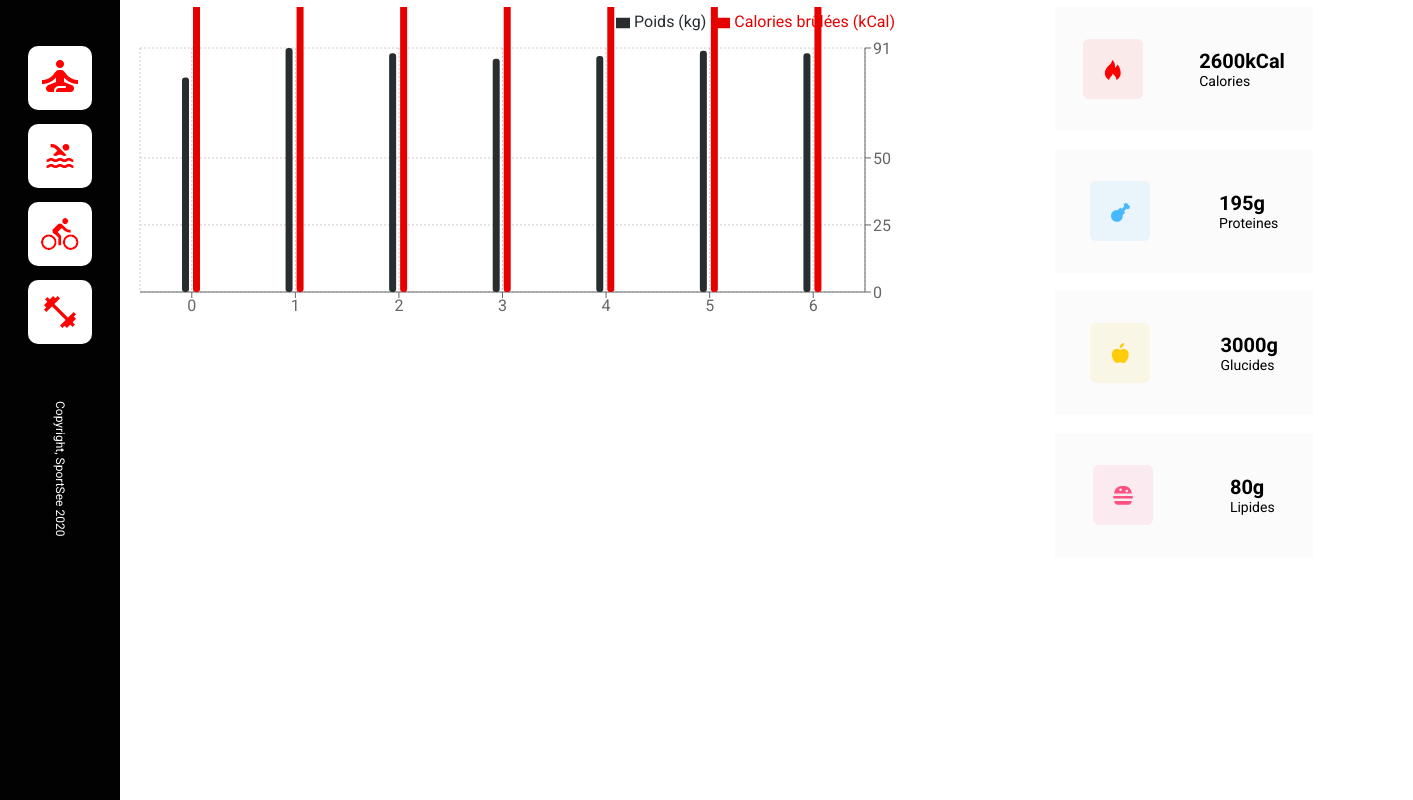
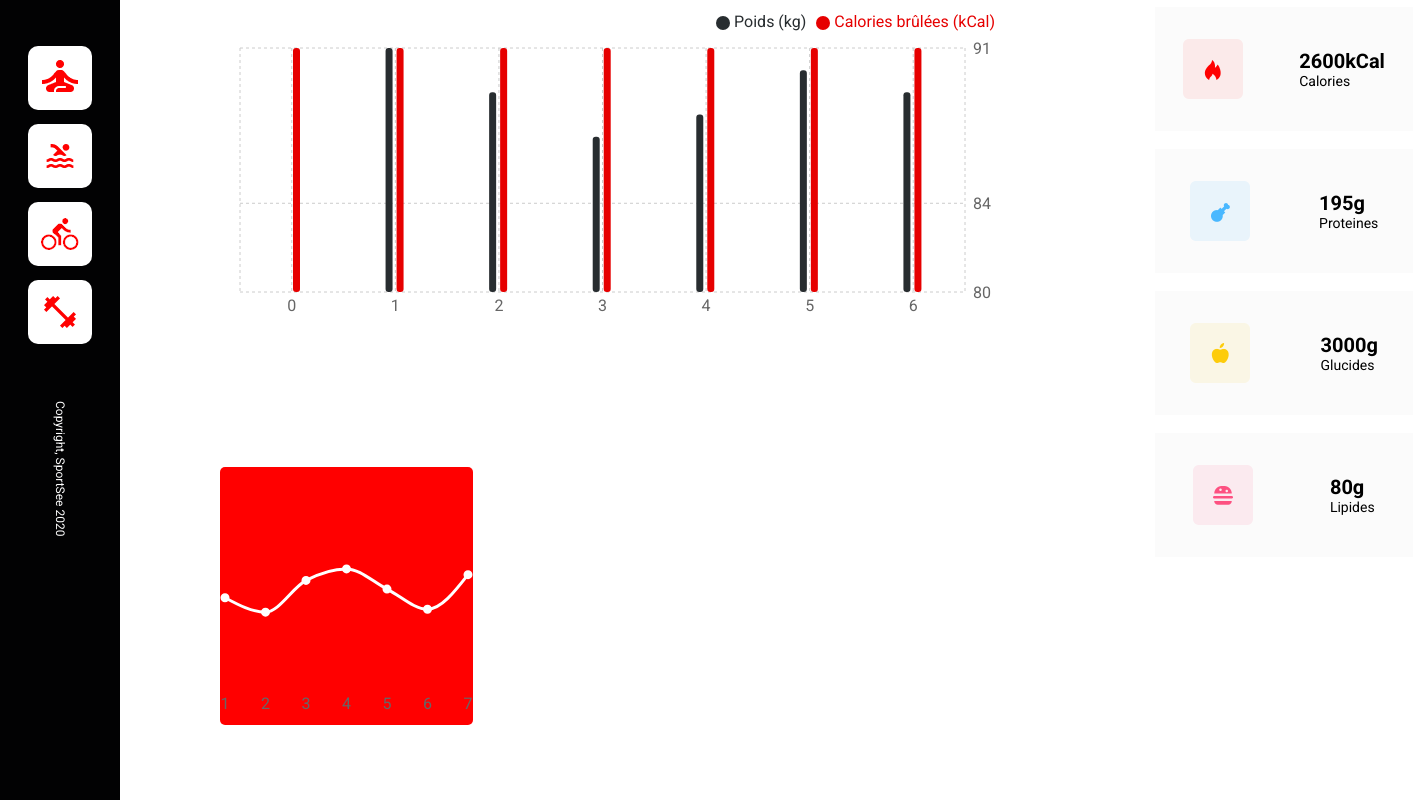
Before and after one commit to Erwandeb/BELLEVILLE_PROJET-12_SPORTSEE, a React (Create React App) app: page / in a window 1280 px wide. Shown: the part 319-1119 px from the top of the page, 1413 px wide, since content can reach past the window. Built offline with nearby package versions, Linux system fonts and the light colour scheme.

Commit message:
add average

```diff
--- a/public/index.html
+++ b/public/index.html
@@ -2,7 +2,6 @@
 <html lang="en">
   <head>
     <meta charset="utf-8" />
-    <link rel="icon" href="../src/public/medias/favicon.png" />
     <meta name="viewport" content="width=device-width, initial-scale=1" />
     <meta name="theme-color" content="#000000" />
     <meta
--- /dev/null
+++ b/src/components/AverageSession.js
@@ -0,0 +1,67 @@
+import React from 'react';
+import { LineChart, Line, XAxis, YAxis, CartesianGrid, Tooltip, Legend, ResponsiveContainer } from 'recharts';
+
+/**
+* This component render a tiny line with daily activity
+* Data come from state Home.js
+* We are using the library Rechart.js
+*
+* @author Erwan
+* @version 1.1
+*/
+
+
+const AverageSession = ({ average }) => {
+
+    if(!average.sessions) {
+        return null
+    }
+
+
+
+
+console.log(average.sessions)
+
+    return (
+        <div className="averageSession">
+            <ResponsiveContainer width="100%" height="100%">
+                <LineChart
+                    width={258}
+                    height={263}
+                    data={average.sessions}
+                    margin={{
+                        top: 50,
+                        right: 5,
+                        left: 5,
+                        bottom: 5,
+                    }}
+
+                >
+                    <defs>
+                        <linearGradient id="colorGradient" x1 ="0" y1="0" x2="0" y2="0">
+                            <stop offset="0%" stopColor="#FFFFFF" stopOpacity={0.4}></stop>
+                            <stop offset="75%" stopColor="#FFFFFF" stopOpacity={0.5}></stop>
+                        </linearGradient>
+                    </defs>
+                    <Line
+                        type="monotone"
+                        dataKey="sessionLength"
+                        stroke="#FFFFFF"
+                        strokeWidth={3}
+                        dot={{fill:"#FFFFFF", stroke:"#FFFFFF" }}
+                        activeDot={{ stroke: 'red', strokeWidth: 2, r: 10 }}
+                        strokeDashArray="4 1 2"
+                        fill="url(#color)"
+                    />
+                        <XAxis
+                        dataKey="day"
+                        tickLine={false}
+                        axisLine={false}
+                    />
+                </LineChart>
+            </ResponsiveContainer>
+        </div>
+    );
+};
+
+export default AverageSession;
--- a/src/components/BarChart.js
+++ /dev/null
@@ -1,42 +0,0 @@
-import React from 'react';
-import { BarChart, Bar, Cell, XAxis, YAxis, CartesianGrid, Tooltip, Legend, ResponsiveContainer } from 'recharts';
-
-const BarChartActivity = ({ activity }) => {
-
-    console.log(activity.sessions)
-
-    if(!activity.sessions) {
-        return null
-    }
-    if(!activity.sessions.length){
-        return null
-    }
-
-    return (
-        <div className="barChartActivity">
-            <ResponsiveContainer width="100%" height="100%">
-                <BarChart
-                    width={500}
-                    height={500}
-                    data={activity.sessions}
-                    margin={{
-                        top: 5,
-                        right: 30,
-                        left: 20,
-                        bottom: 5,
-                    }}
-                >
-                    <CartesianGrid strokeDasharray="2 2" />
-                    <XAxis dataKey=""/>
-                    <YAxis dataKey="kilogram" orientation="right" domain={[0, 'dataMax'+10]} fill="#9B9EAC"/>
-                    <Tooltip />
-                    <Legend verticalAlign="top" height={36} align="right"/>
-                    <Bar  name="Poids (kg)" dataKey="kilogram" fill="#282D30" barSize={7}  radius={3} />
-                    <Bar name="Calories brûlées (kCal)" dataKey="calories" fill="#E60000" barSize={7} radius={3} />
-                </BarChart>
-            </ResponsiveContainer>
-        </div>
-    );
-};
-
-export default BarChartActivity;
--- /dev/null
+++ b/src/components/BarChartActivity.js
@@ -0,0 +1,86 @@
+import React from 'react';
+import { BarChart, Bar, Cell, XAxis, YAxis, CartesianGrid, Tooltip, Legend, ResponsiveContainer } from 'recharts';
+
+/**
+* This component render a barChart with daily activity
+* Data come from state Home.js
+* We are using the library Rechart.js
+*
+* @author Erwan
+* @version 1.1
+*/
+
+
+
+const BarChartActivity = ({ activity }) => {
+
+    if(!activity.sessions) {
+        return null
+    }
+    if(!activity.sessions.length){
+        return null
+    }
+
+    return (
+        <div className="barChartActivity">
+            <ResponsiveContainer width="100%" height="100%">
+                <BarChart
+                    width={500}
+                    height={500}
+                    data={activity.sessions}
+                    margin={{
+                        top: 5,
+                        right: 30,
+                        left: 20,
+                        bottom: 5,
+                    }}
+                >
+                    <CartesianGrid
+                        strokeDasharray="3 3"
+                    />
+                    <XAxis
+                        dataKey=""
+                        tickLine={false}
+                        axisLine={false}
+                    />
+                    <YAxis
+                        dataKey="kilogram"
+                        orientation="right"
+                        type="number"
+                        domain={["dataMin",'dataMax']}
+                        fill="#9B9EAC"
+                        tickLine={false}
+                        tickCount={4}
+                        axisLine={false}
+                    />
+                    <Tooltip />
+                    <Legend
+                        verticalAlign="top"
+                        height={36}
+                        align="right"
+                        iconType="circle"
+                    />
+                    <Bar
+                        name="Poids (kg)"
+                        dataKey="kilogram"
+                        fill="#282D30"
+                        barSize={7}
+                        radius={3}
+                        stackId="b"
+
+                    />
+                    <Bar
+                        name="Calories brûlées (kCal)"
+                        dataKey="calories"
+                        fill="#E60000"
+                        barSize={7}
+                        radius={3}
+                        stackId="a"
+                    />
+                </BarChart>
+            </ResponsiveContainer>
+        </div>
+    );
+};
+
+export default BarChartActivity;
--- a/src/pages/Home.js
+++ b/src/pages/Home.js
@@ -4,7 +4,8 @@ import NavigationBarLeft from '../components/NavigationBarLeft';
 import WelcomeUser from '../components/WelcomeUser';
 import api from '../api';
 import KeyData from '../components/KeyData';
-import BarChartActivity from '../components/BarChart';
+import BarChartActivity from '../components/BarChartActivity';
+import AverageSession from '../components/AverageSession';
 
 /**
 * This page group all data for chart component
@@ -20,14 +21,18 @@ const Home = () => {
     const [error, setError] = useState(null);
     const [isLoaded, setIsLoaded] = useState(false);
     const [user, setUser] = useState({});
-    const [activity, setActivity] = useState({})
-
+    const [activity, setActivity] = useState({});
+    const [average, setAverage] = useState({});
+    const [performance, setPerformance] = useState({});
 
     const id = 99;
 
+
     useEffect(() => {
         mockingApiUserDetails();
-        mockingApiUserActivity()
+        mockingApiUserActivity();
+        mockingApiUserAverageSession();
+        mockingApiUserPerformance();
     },[])
 
     function mockingApiUserDetails(){
@@ -60,6 +65,36 @@ const Home = () => {
         .catch(err => console.log(err))
     }
 
+    function mockingApiUserAverageSession(){
+        api.getUserAverageSession(id)
+        .then(
+            (average) => {
+            setIsLoaded(true);
+            setAverage(average);
+            },
+            (error) => {
+                setIsLoaded(true);
+                setError(error);
+            }
+        )
+        .catch(err => console.log(err))
+    }
+
+
+    function mockingApiUserPerformance(){
+        api.getUserPerformance(id)
+        .then(
+            (performance) => {
+            setIsLoaded(true);
+            setPerformance(performance);
+            },
+            (error) => {
+                setIsLoaded(true);
+                setError(error);
+            }
+        )
+        .catch(err => console.log(err))
+    }
 
 /* */
     if(error) {
@@ -75,6 +110,7 @@ const Home = () => {
                 <WelcomeUser user={user} />
                 <KeyData user={user} />
                 <BarChartActivity activity = {activity} />
+                <AverageSession average={average} />
             </div>
 
         </div>
--- /dev/null
+++ b/src/style/components/_averageSession.scss
@@ -0,0 +1,9 @@
+.averageSession{
+    grid-column-start: 1;
+    grid-row-start: 7;
+    margin-left: 100px;
+    background-color: #FF0000;
+    height:258px;
+    width: 253px;
+    border-radius: 5px;
+}
--- a/src/style/components/_barChartActivity.scss
+++ b/src/style/components/_barChartActivity.scss
@@ -3,6 +3,7 @@
     grid-row-start: 3;
     width: 835px;
     height: 320px;
+    margin-left: 100px;
     .recharts-legend-wrapper{
     position: relative;
     width: 786px;
--- a/src/style/index.scss
+++ b/src/style/index.scss
@@ -7,3 +7,4 @@
 @import "./pages/home";
 @import "./components/keyData";
 @import "./components/barChartActivity";
+@import "./components/averageSession";
```
